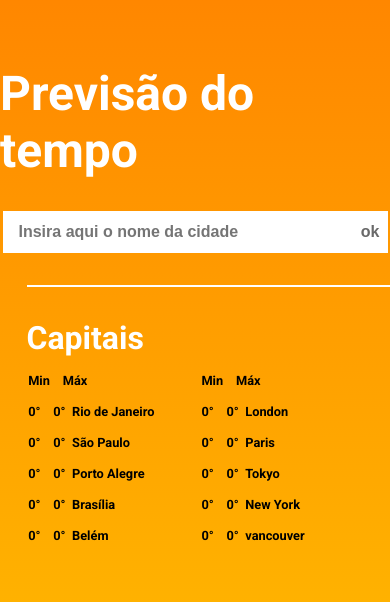
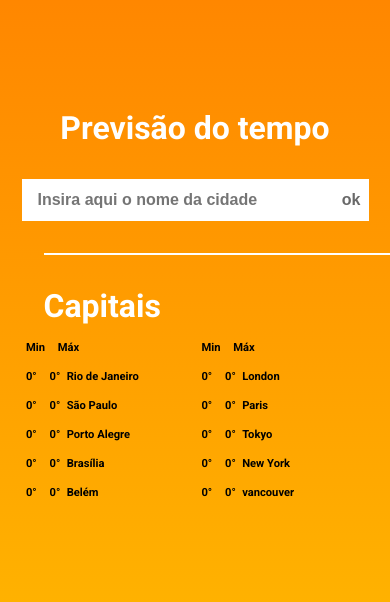
Before and after one commit to RicardoBaltazar/weather-forecast, a React (Create React App) app: page / in a window 390 px wide. Shown: the part 110-712 px from the top of the page. Built offline with nearby package versions, Linux system fonts and the light colour scheme; no server answers.

Commit message:
style - creating component responsiveness

```diff
--- a/src/App.tsx
+++ b/src/App.tsx
@@ -15,6 +15,10 @@ const Container = styled.div`
         color: #ffffff;
         font-size: 3rem;
         margin: 1rem 0;
+        @media(max-width: 500px) {
+        font-size: 2rem;
+        /* width: 80vw; */
+      }
     }
 `
 
--- a/src/Components/Capitals/styles.ts
+++ b/src/Components/Capitals/styles.ts
@@ -6,6 +6,9 @@ export const Container = styled.div`
     flex-direction: column;
     align-items: baseline;
     margin: 1rem 0;
+    @media(max-width: 500px) {
+            width: 90vw;
+        }
     hr {
         border: 1px solid #ffffff;
         width: 100%;
@@ -20,6 +23,9 @@ export const Container = styled.div`
         justify-content: space-between;
         width: 90%;
         margin: 0 auto;
+        @media(max-width: 500px) {
+            width: 100%;
+        }
         div {
             display: flex;
             flex-direction: column;
@@ -28,6 +34,9 @@ export const Container = styled.div`
                 font-weight: bold;
                 margin-bottom: 1rem;
                 font-size: 0.8rem;
+                @media(max-width: 500px) {
+                    font-size: 0.7rem;
+                }
                 span {
                     margin: 0 0.4rem;
                 }
--- a/src/Components/Input/styles.ts
+++ b/src/Components/Input/styles.ts
@@ -9,6 +9,9 @@ export const InputText = styled.input`
     font-weight: bold;
     border: none;
     margin: 1rem 0;
+    @media(max-width: 500px) {
+        width: 80vw;
+    }
     `
 
 export const Button = styled.button`
```
Lines whose indentation alone changed are shown as unchanged.
